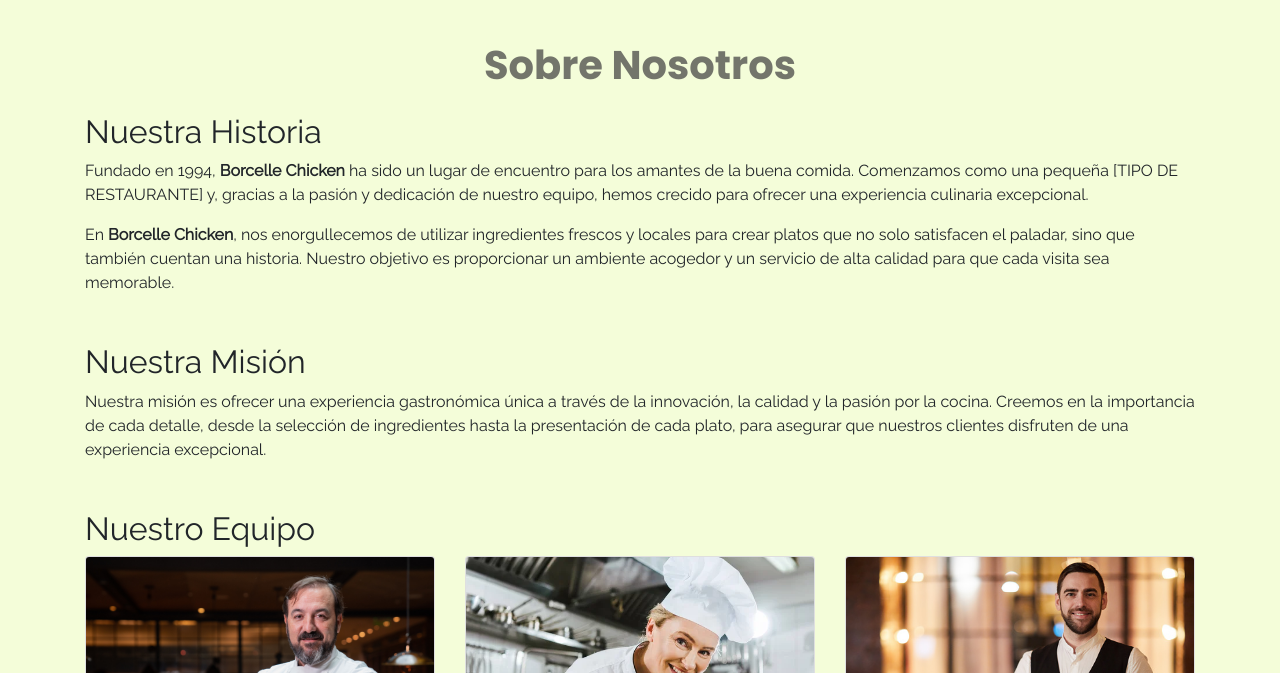
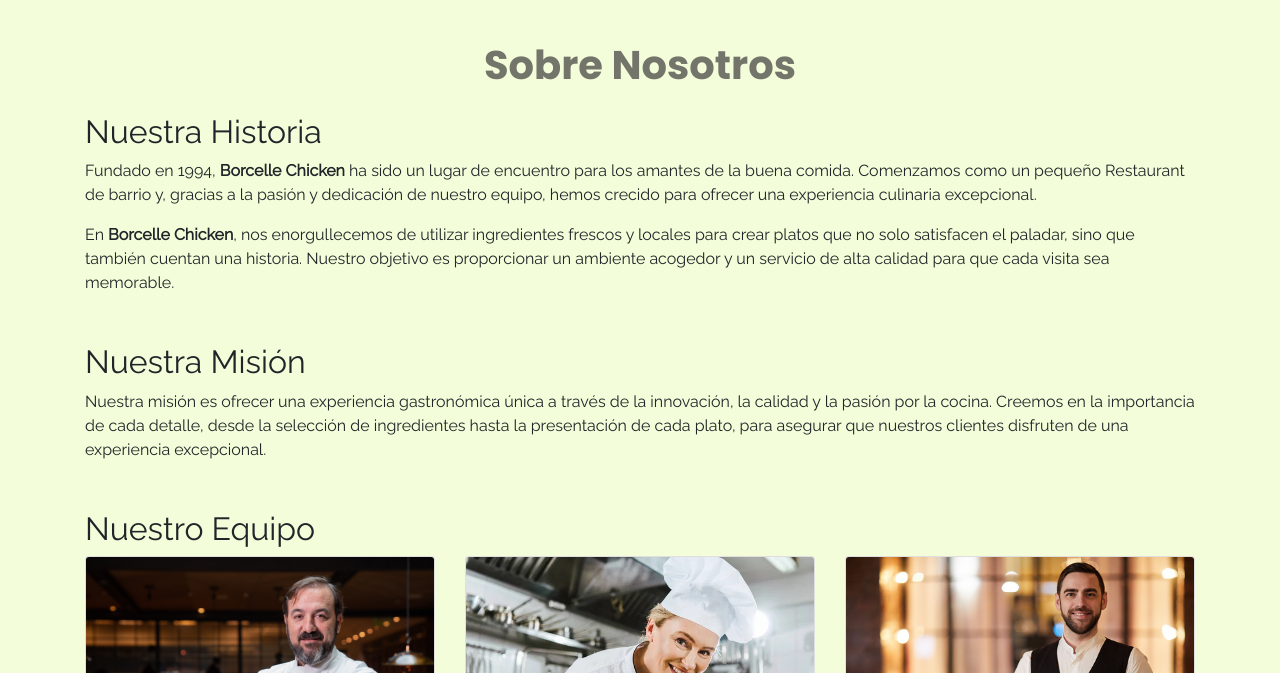
Before and after one commit to darobits/cartaRestaurant, a plain HTML site: page nosotros.html in a window 1280 px wide. Shown: the part 127-800 px from the top of the page. Drawn offline with nearby package versions, Linux system fonts and the light colour scheme.

Commit message:
third commit

```diff
--- a/nosotros.html
+++ b/nosotros.html
@@ -45,7 +45,7 @@
 
             <section class="mb-5">
                 <h2>Nuestra Historia</h2>
-                <p>Fundado en 1994, <strong>Borcelle Chicken</strong> ha sido un lugar de encuentro para los amantes de la buena comida. Comenzamos como una pequeña [TIPO DE RESTAURANTE] y, gracias a la pasión y dedicación de nuestro equipo, hemos crecido para ofrecer una experiencia culinaria excepcional.</p>
+                <p>Fundado en 1994, <strong>Borcelle Chicken</strong> ha sido un lugar de encuentro para los amantes de la buena comida. Comenzamos como un pequeño Restaurant de barrio y, gracias a la pasión y dedicación de nuestro equipo, hemos crecido para ofrecer una experiencia culinaria excepcional.</p>
                 <p>En <strong>Borcelle Chicken</strong>, nos enorgullecemos de utilizar ingredientes frescos y locales para crear platos que no solo satisfacen el paladar, sino que también cuentan una historia. Nuestro objetivo es proporcionar un ambiente acogedor y un servicio de alta calidad para que cada visita sea memorable.</p>
             </section>
 
```
